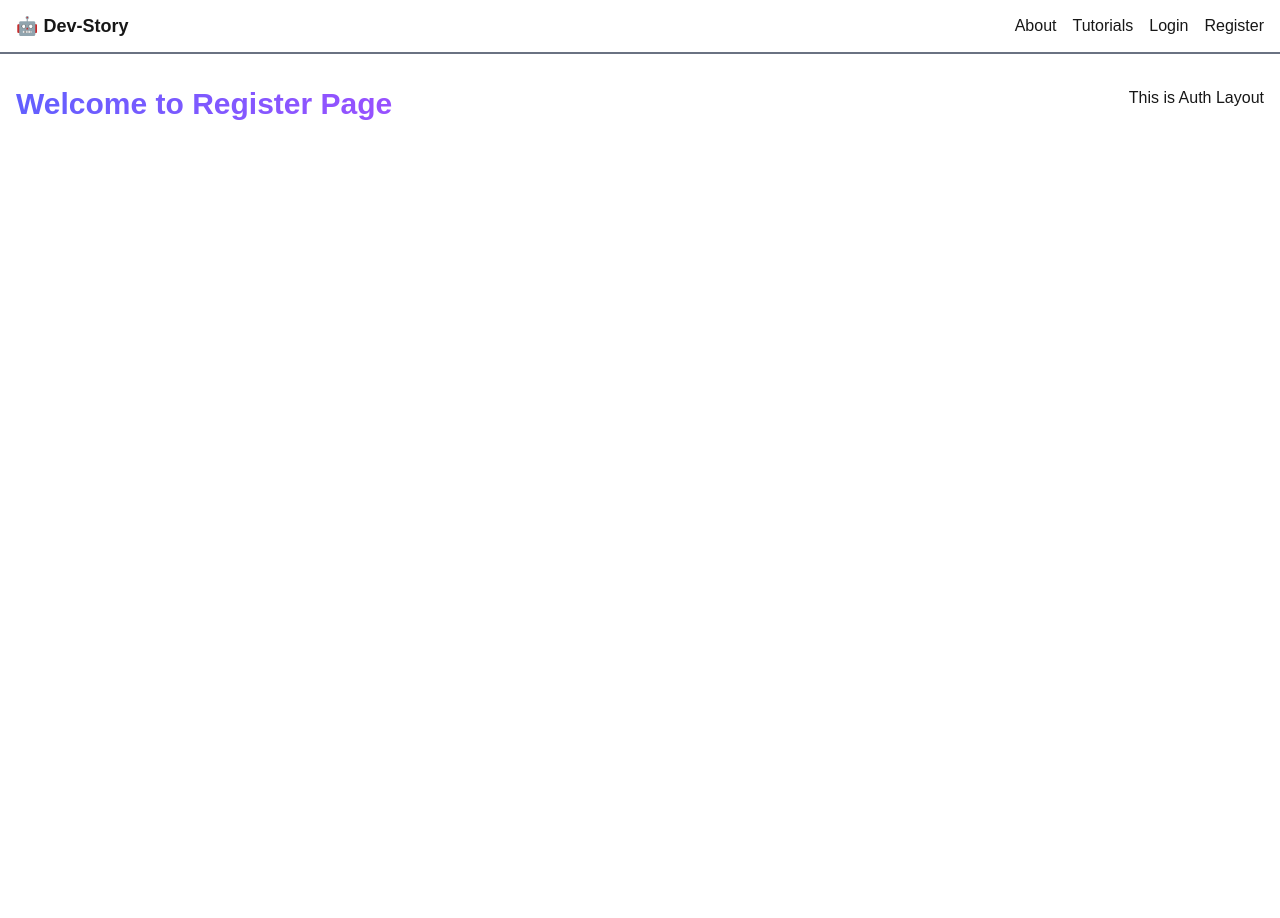
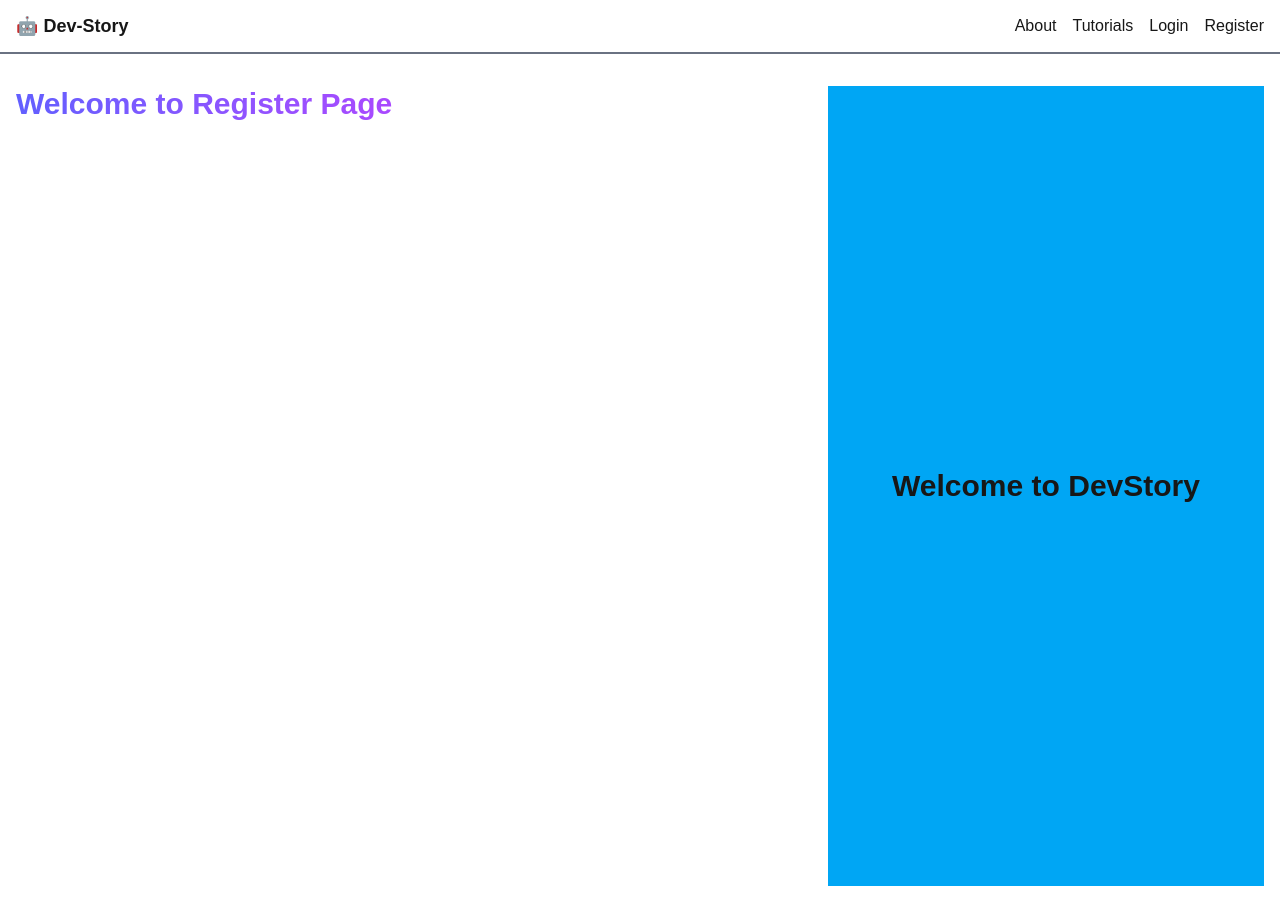
Before and after one commit to the-abed/next-first, a Next.js app: page /register in a window 1280 px wide. Built offline with nearby package versions, Linux system fonts and the light colour scheme.

Commit message:
add tutorial page

```diff
--- a/src/app/(auth)/layout.jsx
+++ b/src/app/(auth)/layout.jsx
@@ -1,17 +1,16 @@
-import React from 'react';
+import Title from "@/components/Title";
+import React from "react";
 
-const AuthLayout = ({children}) => {
-    return (
-        <div className='flex min-h-screen gap-5'>
+const AuthLayout = ({ children }) => {
+  return (
+    <div className="flex min-h-screen gap-5">
+      <div className="flex-2 ">{children}</div>
 
-
-            <div className='flex-1'>{children}</div>
-
-             <div lassName='flex-2'>
-                <h2>This is Auth Layout</h2>
-             </div>
-        </div>
-    );
+      <div className="flex-1 bg-sky-500 flex justify-center items-center p-5">
+        <h2 className="text-3xl font-bold">Welcome to DevStory</h2>
+      </div>
+    </div>
+  );
 };
 
 export default AuthLayout;
--- /dev/null
+++ b/src/app/tutorials/[...slug]/page.jsx
@@ -0,0 +1,22 @@
+import Title from "@/components/Title";
+import React from "react";
+
+const TutorialPage = async ({ params }) => {
+  //   const { technology, topic, page_no, subject } = await params;
+  const { slug } = await params;
+  const [technology, topic, , page_no, subject] = slug || [];
+
+  console.log(slug);
+  return (
+    <div>
+      <Title>{technology} tutorials</Title>
+      <h2>{topic}</h2> <hr />
+      <div className="flex justify-between">
+        <h3 className="font-bold">{subject}</h3>
+        <p>Page no: {page_no}</p>
+      </div>
+    </div>
+  );
+};
+
+export default TutorialPage;
```
